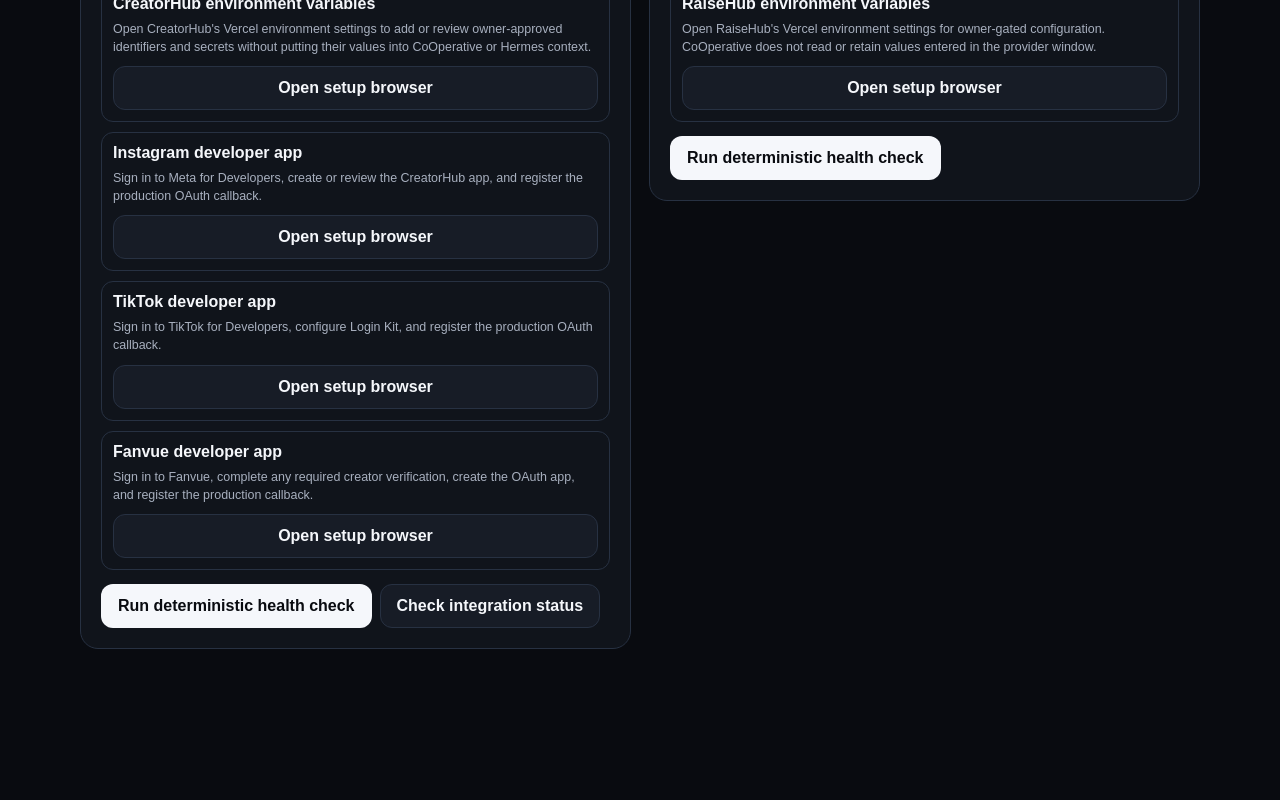
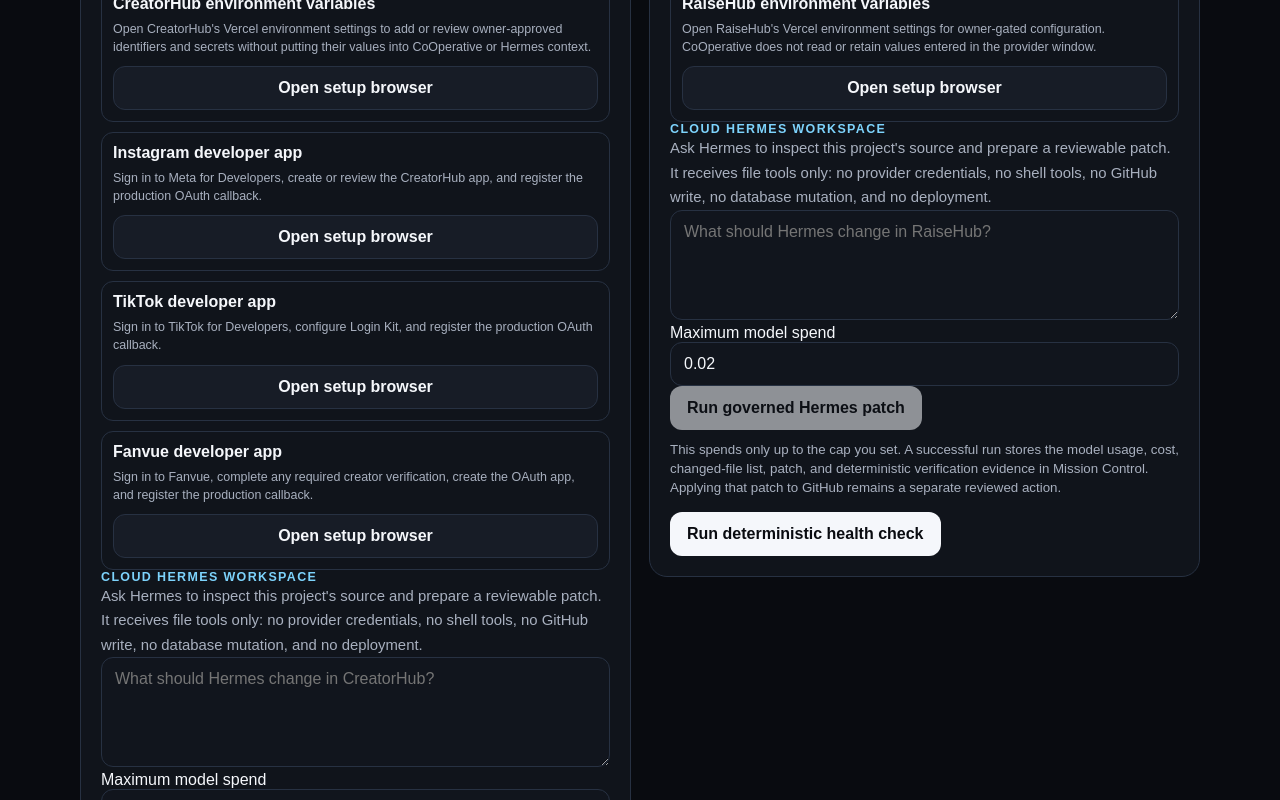
Before and after one commit to zanibethel/CoOperative, a Next.js app: page /console/projects in a window 1280 px wide. Shown: the part 740-1540 px from the top of the page. Before the commit the page ends 1461 px from the top, so only its background shows below. Built offline with nearby package versions, Linux system fonts and the light colour scheme.

Commit message:
Add governed Hermes workspaces to linked projects

```diff
--- a/app/console/projects/page.tsx
+++ b/app/console/projects/page.tsx
@@ -33,6 +33,11 @@ export default function LinkedProjectsPage() {
   const [health, setHealth] = useState<Record<string, HealthResult>>({});
   const [notice, setNotice] = useState("");
   const [error, setError] = useState("");
+  const [hermesRequests, setHermesRequests] = useState<Record<string, string>>({});
+  const [hermesBudgets, setHermesBudgets] = useState<Record<string, string>>({
+    creatorhub: "0.02",
+    raisehub: "0.02",
+  });
 
   const activeSecrets = useMemo(
     () => activeHandoff?.project.secretRequirements ?? [],
@@ -201,6 +206,80 @@ export default function LinkedProjectsPage() {
     }
   }
 
+  async function runHermesProjectTask(project: LinkedProjectManifest) {
+    const request = (hermesRequests[project.key] ?? "").trim();
+    const budget = Number(hermesBudgets[project.key] ?? "0");
+
+    if (request.length < 2) {
+      setError("Describe the change you want Hermes to prepare first.");
+      return;
+    }
+    if (!Number.isFinite(budget) || budget <= 0 || budget > 1) {
+      setError("Set a positive Hermes spend cap of $1.00 or less for this governed patch run.");
+      return;
+    }
+
+    setWorkingProject(project.key);
+    setError("");
+    setNotice("");
+
+    try {
+      const overviewResponse = await fetch("/api/operative/overview", { cache: "no-store" });
+      const overview = await overviewResponse.json();
+      if (!overviewResponse.ok) {
+        throw new Error(overview.error ?? "Unable to load CoOperative workspace.");
+      }
+
+      const messageResponse = await fetch("/api/console/messages", {
+        method: "POST",
+        headers: { "content-type": "application/json" },
+        body: JSON.stringify({
+          conversationId: overview.conversation?.id ?? null,
+          text: `Linked-project Hermes request for ${project.name}: ${request}`,
+        }),
+      });
+      const message = await messageResponse.json();
+      if (!messageResponse.ok) {
+        throw new Error(message.error ?? "Unable to save Hermes project request.");
+      }
+
+      const createResponse = await fetch("/api/operative/tasks", {
+        method: "POST",
+        headers: { "content-type": "application/json" },
+        body: JSON.stringify({
+          conversationId: message.conversationId,
+          title: `${project.name} · Hermes patch`,
+          description: request,
+          playbookKey: project.hermesPlaybookKey,
+          maxSpendUsd: budget,
+          flags: { requiresShell: true },
+        }),
+      });
+      const created = await createResponse.json();
+      if (!createResponse.ok) {
+        throw new Error(created.error ?? "Unable to create governed Hermes project task.");
+      }
+
+      const executeResponse = await fetch(
+        `/api/operative/tasks/${created.task.id}/execute`,
+        { method: "POST" },
+      );
+      const executed = await executeResponse.json();
+      if (!executeResponse.ok) {
+        throw new Error(executed.error ?? "Unable to start governed Hermes project task.");
+      }
+
+      setNotice(
+        `${project.name} Hermes patch run started with a ${budget.toFixed(2)} cap. ` +
+          "Hermes can edit only the isolated clone with file tools; CoOperative will collect the patch and verify it without writing to GitHub.",
+      );
+    } catch (err) {
+      setError(err instanceof Error ? err.message : "Unable to start Hermes project task.");
+    } finally {
+      setWorkingProject(null);
+    }
+  }
+
   return (
     <main className="shell operative-shell">
       <nav className="nav">
@@ -304,6 +383,64 @@ export default function LinkedProjectsPage() {
               </details>
             ) : null}
 
+            <section className="project-hermes-workspace">
+              <div className="eyebrow">Cloud Hermes workspace</div>
+              <p>
+                Ask Hermes to inspect this project's source and prepare a reviewable patch.
+                It receives file tools only: no provider credentials, no shell tools, no GitHub write,
+                no database mutation, and no deployment.
+              </p>
+              <textarea
+                className="project-hermes-request"
+                placeholder={`What should Hermes change in ${project.name}?`}
+                value={hermesRequests[project.key] ?? ""}
+                onChange={(event) =>
+                  setHermesRequests((current) => ({
+                    ...current,
+                    [project.key]: event.target.value,
+                  }))
+                }
+                disabled={workingProject === project.key}
+              />
+              <div className="project-hermes-controls">
+                <label>
+                  Maximum model spend
+                  <input
+                    type="number"
+                    min="0.001"
+                    max="1"
+                    step="0.001"
+                    value={hermesBudgets[project.key] ?? "0.02"}
+                    onChange={(event) =>
+                      setHermesBudgets((current) => ({
+                        ...current,
+                        [project.key]: event.target.value,
+                      }))
+                    }
+                    disabled={workingProject === project.key}
+                  />
+                </label>
+                <button
+                  className="primary"
+                  type="button"
+                  disabled={
+                    workingProject === project.key ||
+                    (hermesRequests[project.key] ?? "").trim().length < 2
+                  }
+                  onClick={() => void runHermesProjectTask(project)}
+                >
+                  {workingProject === project.key
+                    ? "Starting…"
+                    : "Run governed Hermes patch"}
+                </button>
+              </div>
+              <small className="console-helper">
+                This spends only up to the cap you set. A successful run stores the model usage,
+                cost, changed-file list, patch, and deterministic verification evidence in Mission Control.
+                Applying that patch to GitHub remains a separate reviewed action.
+              </small>
+            </section>
+
             <div className="linked-project-actions">
               <button
                 className="primary"
```
